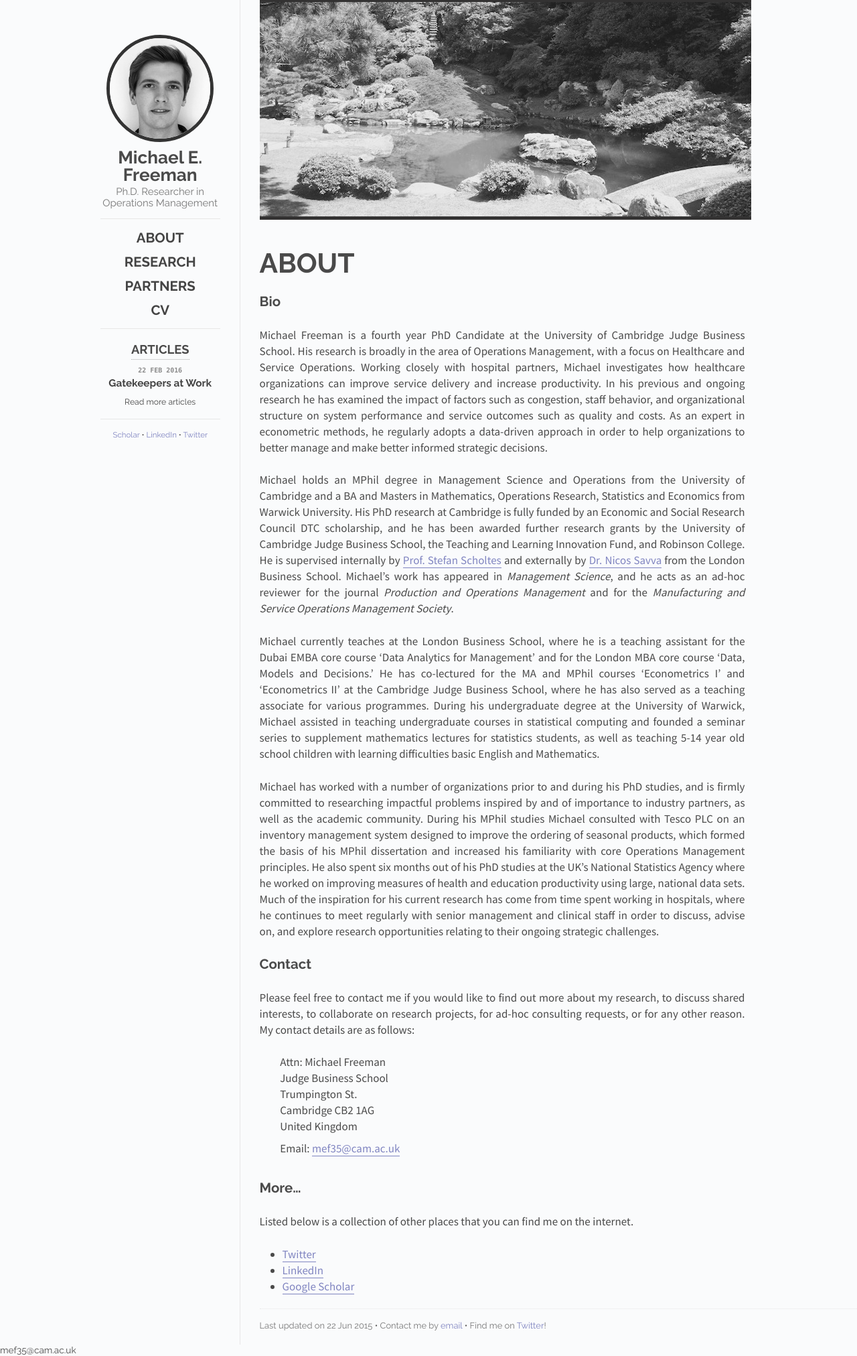
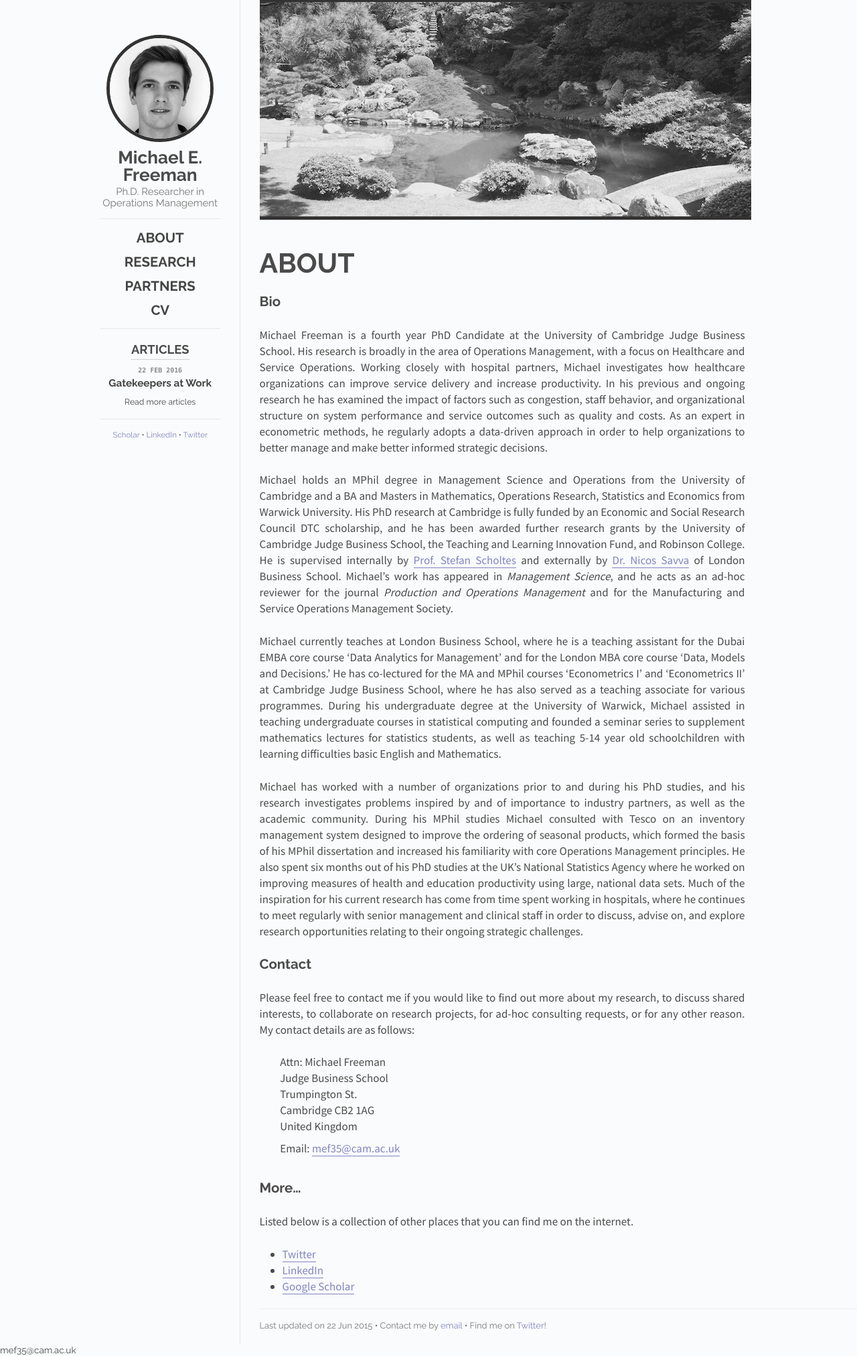
Before and after one commit to mfrmn/mfrmn.github.io, a Jekyll site: the page built from about/index.md, in a window 1280 px wide. Shown: the whole page at 67% size. Built offline with Jekyll 4.4.1, drawn with Linux system fonts in a browser that asks for light colours; nearby versions of some CDN libraries.

Commit message:
trivial updates to bio

```diff
--- a/about/index.md
+++ b/about/index.md
@@ -11,11 +11,11 @@ categories: main
 
 Michael Freeman is a fourth year PhD Candidate at the University of Cambridge Judge Business School. His research is broadly in the area of Operations Management, with a focus on Healthcare and Service Operations. Working closely with hospital partners, Michael investigates how healthcare organizations can improve service delivery and increase productivity. In his previous and ongoing research he has examined the impact of factors such as congestion, staff behavior, and organizational structure on system performance and service outcomes such as quality and costs. As an expert in econometric methods, he regularly adopts a data-driven approach in order to help organizations to better manage and make better informed strategic decisions.
 
-Michael holds an MPhil degree in Management Science and Operations from the University of Cambridge and a BA and Masters in Mathematics, Operations Research, Statistics and Economics from Warwick University. His PhD research at Cambridge is fully funded by an Economic and Social Research Council DTC scholarship, and he has been awarded further research grants by the University of Cambridge Judge Business School, the Teaching and Learning Innovation Fund, and Robinson College. He is supervised internally by [Prof. Stefan Scholtes](http://www.jbs.cam.ac.uk/faculty-research/faculty-a-z/stefan-scholtes/) and externally by [Dr. Nicos Savva](https://www.london.edu/faculty-and-research/faculty/profiles/savva-n) from the London Business School. Michael’s work has appeared in *Management Science*, and he acts as an ad-hoc reviewer for the journal *Production and Operations Management* and for the *Manufacturing and Service Operations Management Society*.
+Michael holds an MPhil degree in Management Science and Operations from the University of Cambridge and a BA and Masters in Mathematics, Operations Research, Statistics and Economics from Warwick University. His PhD research at Cambridge is fully funded by an Economic and Social Research Council DTC scholarship, and he has been awarded further research grants by the University of Cambridge Judge Business School, the Teaching and Learning Innovation Fund, and Robinson College. He is supervised internally by [Prof. Stefan Scholtes](http://www.jbs.cam.ac.uk/faculty-research/faculty-a-z/stefan-scholtes/) and externally by [Dr. Nicos Savva](https://www.london.edu/faculty-and-research/faculty/profiles/savva-n) of London Business School. Michael’s work has appeared in *Management Science*, and he acts as an ad-hoc reviewer for the journal *Production and Operations Management* and for the Manufacturing and Service Operations Management Society.
 
-Michael currently teaches at the London Business School, where he is a teaching assistant for the Dubai EMBA core course ‘Data Analytics for Management’ and for the London MBA core course ‘Data, Models and Decisions.’ He has co-lectured for the MA and MPhil courses ‘Econometrics I’ and ‘Econometrics II’ at the Cambridge Judge Business School, where he has also served as a teaching associate for various programmes. During his undergraduate degree at the University of Warwick, Michael assisted in teaching undergraduate courses in statistical computing and founded a seminar series to supplement mathematics lectures for statistics students, as well as teaching 5-14 year old school children with learning difficulties basic English and Mathematics.
+Michael currently teaches at London Business School, where he is a teaching assistant for the Dubai EMBA core course ‘Data Analytics for Management’ and for the London MBA core course ‘Data, Models and Decisions.’ He has co-lectured for the MA and MPhil courses ‘Econometrics I’ and ‘Econometrics II’ at Cambridge Judge Business School, where he has also served as a teaching associate for various programmes. During his undergraduate degree at the University of Warwick, Michael assisted in teaching undergraduate courses in statistical computing and founded a seminar series to supplement mathematics lectures for statistics students, as well as teaching 5-14 year old schoolchildren with learning difficulties basic English and Mathematics.
 
-Michael has worked with a number of organizations prior to and during his PhD studies, and is firmly committed to researching impactful problems inspired by and of importance to industry partners, as well as the academic community. During his MPhil studies Michael consulted with Tesco PLC on an inventory management system designed to improve the ordering of seasonal products, which formed the basis of his MPhil dissertation and increased his familiarity with core Operations Management principles. He also spent six months out of his PhD studies at the UK's National Statistics Agency where he worked on improving measures of health and education productivity using large, national data sets. Much of the inspiration for his current research has come from time spent working in hospitals, where he continues to meet regularly with senior management and clinical staff in order to discuss, advise on, and explore research opportunities relating to their ongoing strategic challenges.
+Michael has worked with a number of organizations prior to and during his PhD studies, and his research investigates problems inspired by and of importance to industry partners, as well as the academic community. During his MPhil studies Michael consulted with Tesco on an inventory management system designed to improve the ordering of seasonal products, which formed the basis of his MPhil dissertation and increased his familiarity with core Operations Management principles. He also spent six months out of his PhD studies at the UK's National Statistics Agency where he worked on improving measures of health and education productivity using large, national data sets. Much of the inspiration for his current research has come from time spent working in hospitals, where he continues to meet regularly with senior management and clinical staff in order to discuss, advise on, and explore research opportunities relating to their ongoing strategic challenges.
 
 ## Contact
 
```
